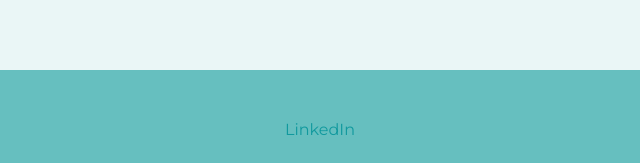
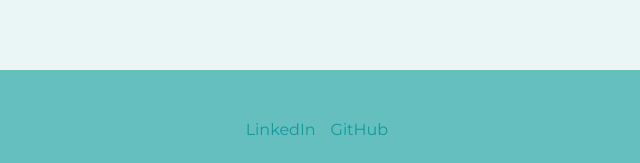
Before and after one commit to Ranv33r5ingh/resume, a plain HTML site: page index.html in a window 1280 px wide. Shown: the part 2952-3115 px from the top of the page, 320-960 px from the left. Drawn offline with Linux system fonts and the light colour scheme.

Commit message:
Updated the links

```diff
--- a/index.html
+++ b/index.html
@@ -64,7 +64,8 @@
     </div>
 
     <div class="end">
-      <a class="footer-link" href="www.linkedin.com/in/ranveer-singh-86bb332a6">LinkedIn</a>
+      <a class="footer-link" href="https://www.linkedin.com/in/ranveer-singh-86bb332a6?utm_source=share&utm_campaign=share_via&utm_content=profile&utm_medium=android_app">LinkedIn</a>
+      <a class="footer-link" href="https://github.com/Ranv33r5ingh">GitHub</a>
       <p class="f">© Ranveer Singh @ 2024</p>
     </div>
 
```
